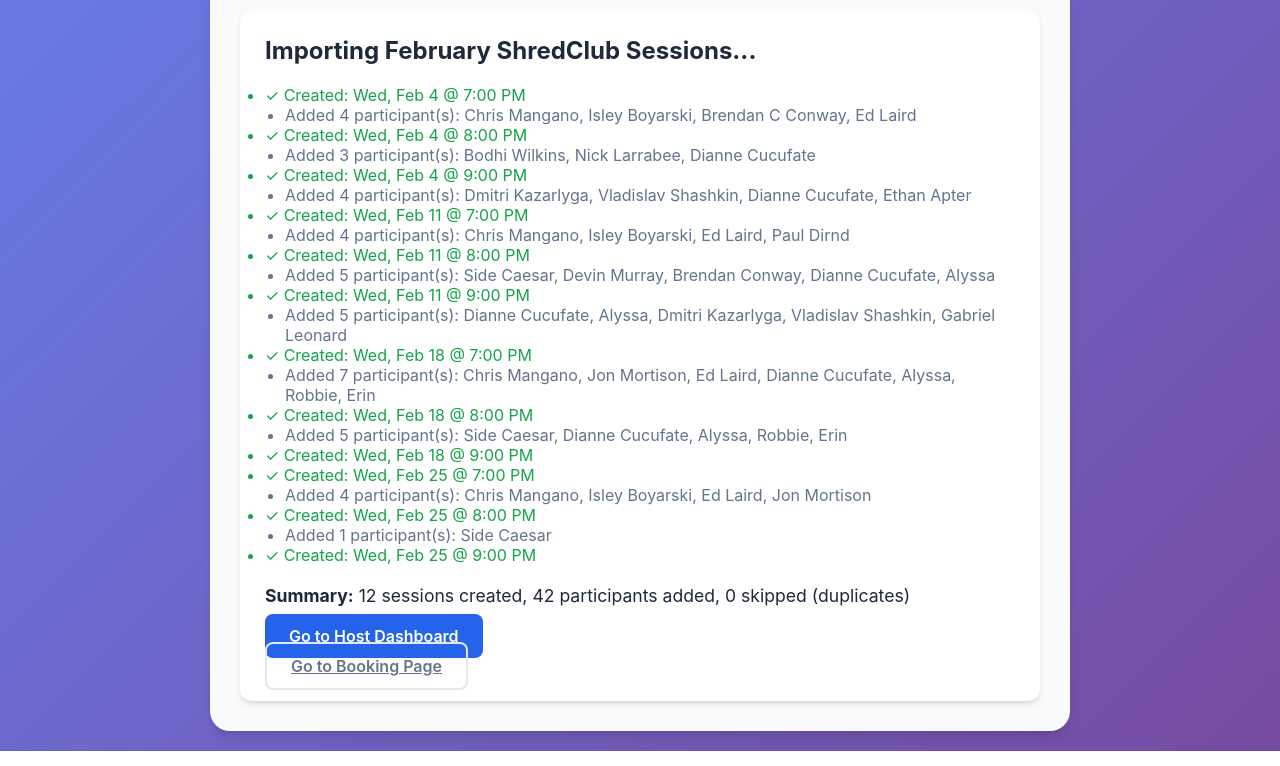
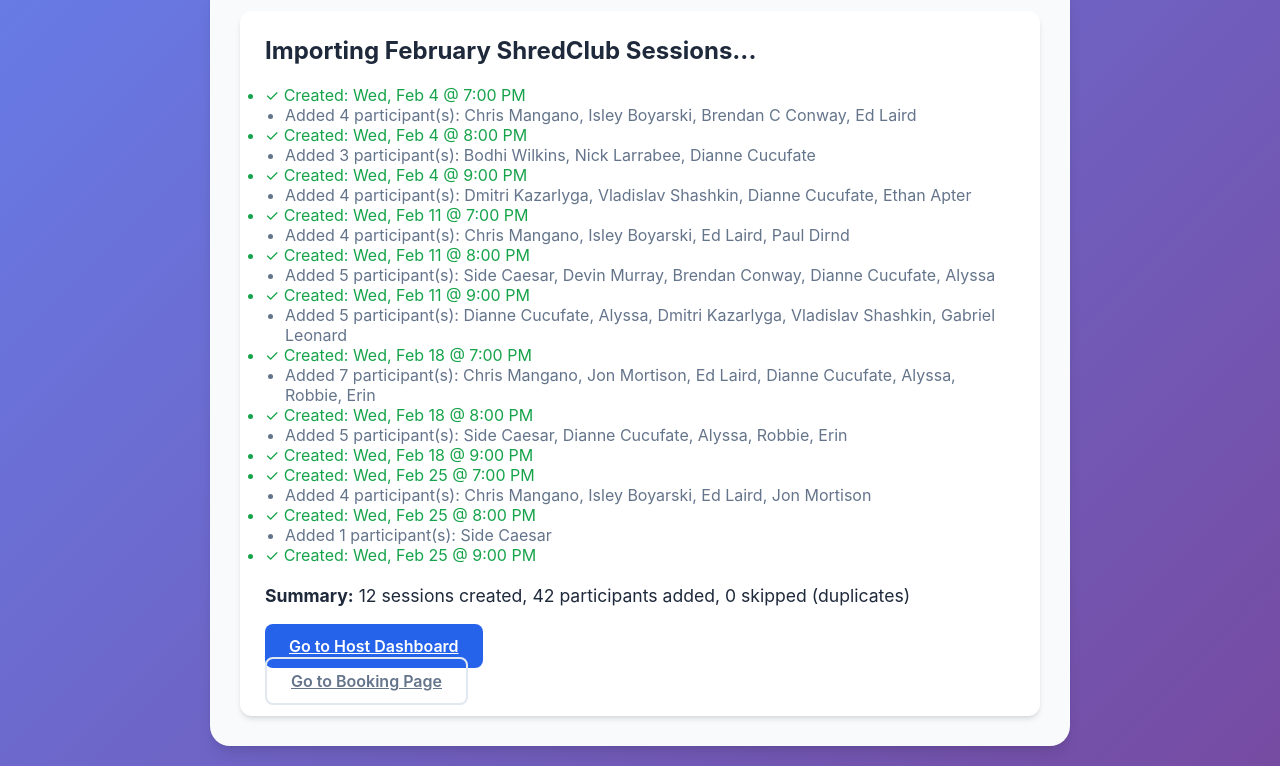
Before and after one commit to kdrivas1989/tunnel-sessions, a plain HTML site: page import-signupgenius.html in a window 1280 px wide. Shown: the part 153-919 px from the top of the page. Drawn offline with Linux system fonts and the light colour scheme.

Commit message:
Fix button spacing on import and setup pages

```diff
--- a/import-signupgenius.html
+++ b/import-signupgenius.html
@@ -182,8 +182,8 @@
 
         statusHtml += '</ul>';
         statusHtml += `<p style="margin-top: 20px; font-size: 1.1rem;"><strong>Summary:</strong> ${sessionsCreated} sessions created, ${bookingsAdded} participants added, ${sessionsSkipped} skipped (duplicates)</p>`;
-        statusHtml += '<p style="margin-top: 20px;"><a href="host.html" class="btn btn-primary">Go to Host Dashboard</a></p>';
-        statusHtml += '<p style="margin-top: 10px;"><a href="index.html" class="btn btn-outline">Go to Booking Page</a></p>';
+        statusHtml += '<p style="margin-top: 30px;"><a href="host.html" class="btn btn-primary">Go to Host Dashboard</a></p>';
+        statusHtml += '<p style="margin-top: 15px;"><a href="index.html" class="btn btn-outline">Go to Booking Page</a></p>';
 
         document.getElementById('status').innerHTML = statusHtml;
     </script>
```
Also changed, not shown: setup-kevin.html (+2 -2 lines).
